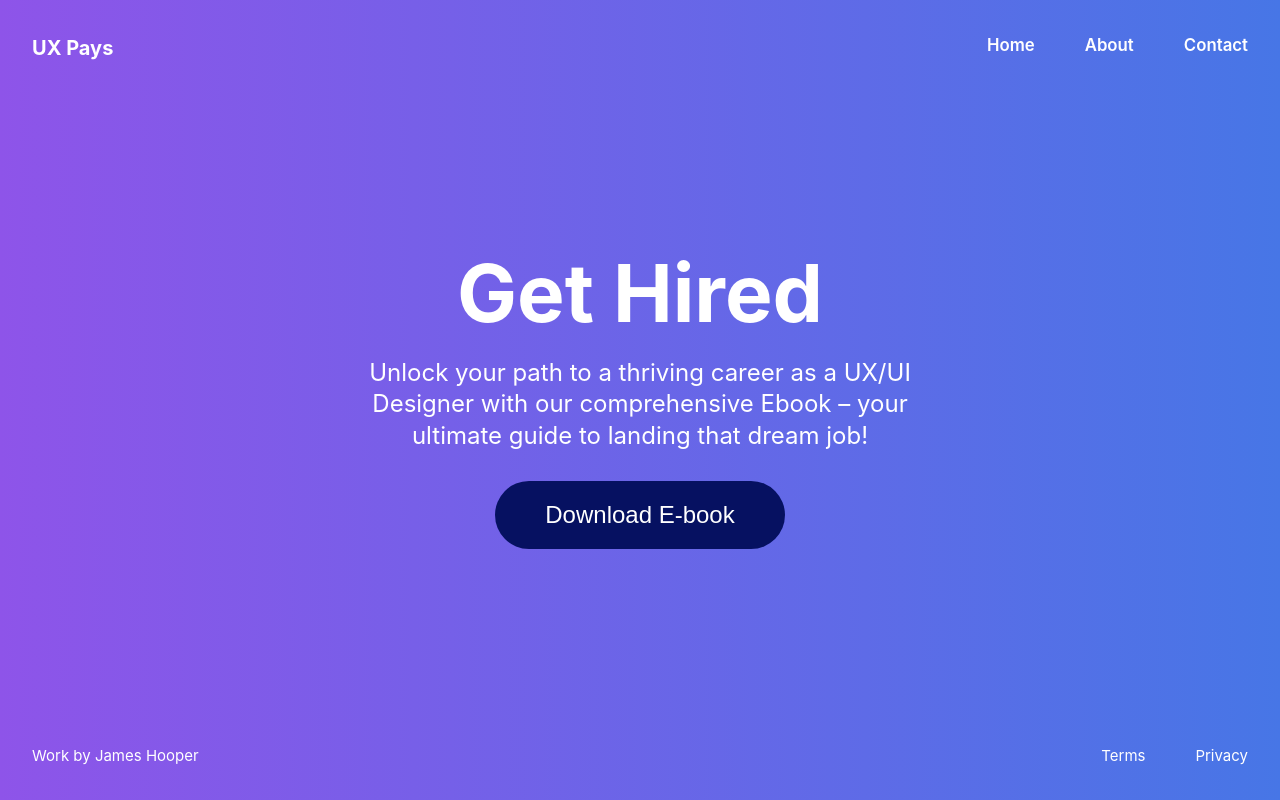
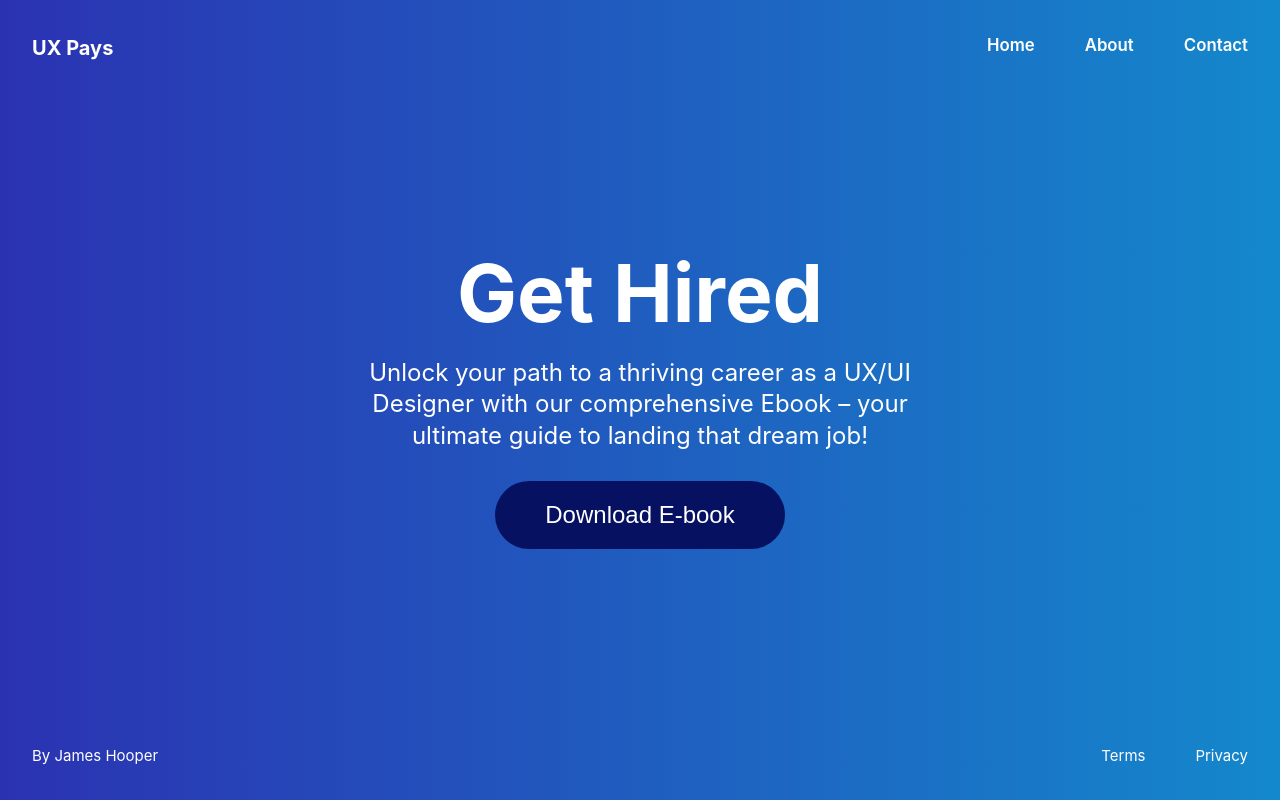
Before and after one commit to jamesdesigns/vue-project, a Vue app: page / in a window 1280 px wide. Built offline with nearby package versions, Linux system fonts and the light colour scheme.

Commit message:
Edit the background color

```diff
--- a/index.html
+++ b/index.html
@@ -6,9 +6,9 @@
     <meta name="viewport" content="width=device-width, initial-scale=1.0">
     <title>UX Pays</title>
     <style>.gradient-bg {
-background: #4776E6;  /* fallback for old browsers */
-background: -webkit-linear-gradient(to right, #8E54E9, #4776E6);  /* Chrome 10-25, Safari 5.1-6 */
-background: linear-gradient(to right, #8E54E9, #4776E6); /* W3C, IE 10+/ Edge, Firefox 16+, Chrome 26+, Opera 12+, Safari 7+ */
+background: #1488CC;  /* fallback for old browsers */
+background: -webkit-linear-gradient(to right, #2B32B2, #1488CC);  /* Chrome 10-25, Safari 5.1-6 */
+background: linear-gradient(to right, #2B32B2, #1488CC); /* W3C, IE 10+/ Edge, Firefox 16+, Chrome 26+, Opera 12+, Safari 7+ */
 
     }</style>
   </head>
--- a/src/components/Footer.vue
+++ b/src/components/Footer.vue
@@ -1,6 +1,6 @@
 <template>
   <footer>
-    <div class="logo">Work by James Hooper</div>
+    <div class="logo">By James Hooper</div>
     <nav class="right-element">
       <router-link to="/terms" class="footer-nav-link-1">Terms</router-link>
       <router-link to="/privacy"  class="footer-nav-link-2">Privacy</router-link>
```
